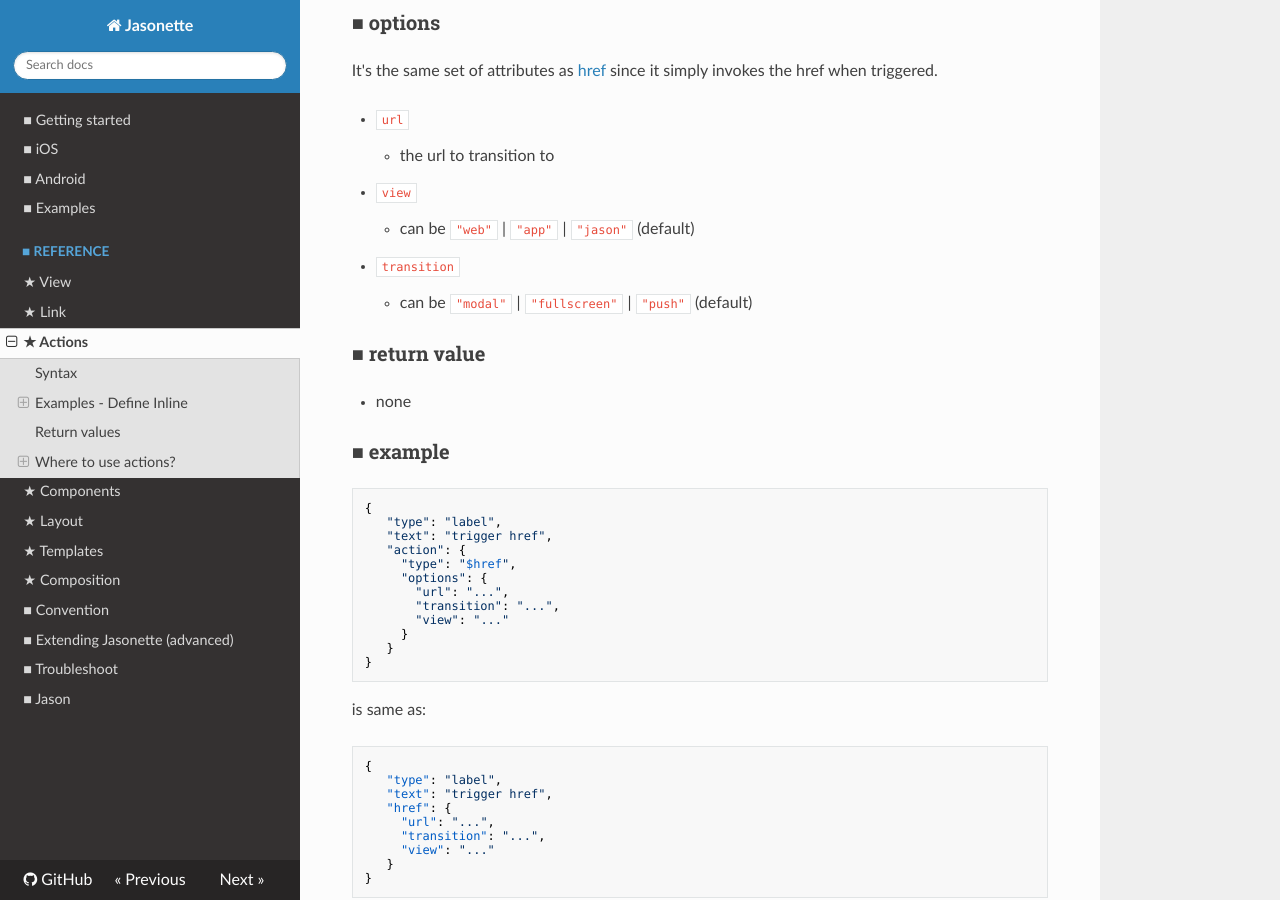
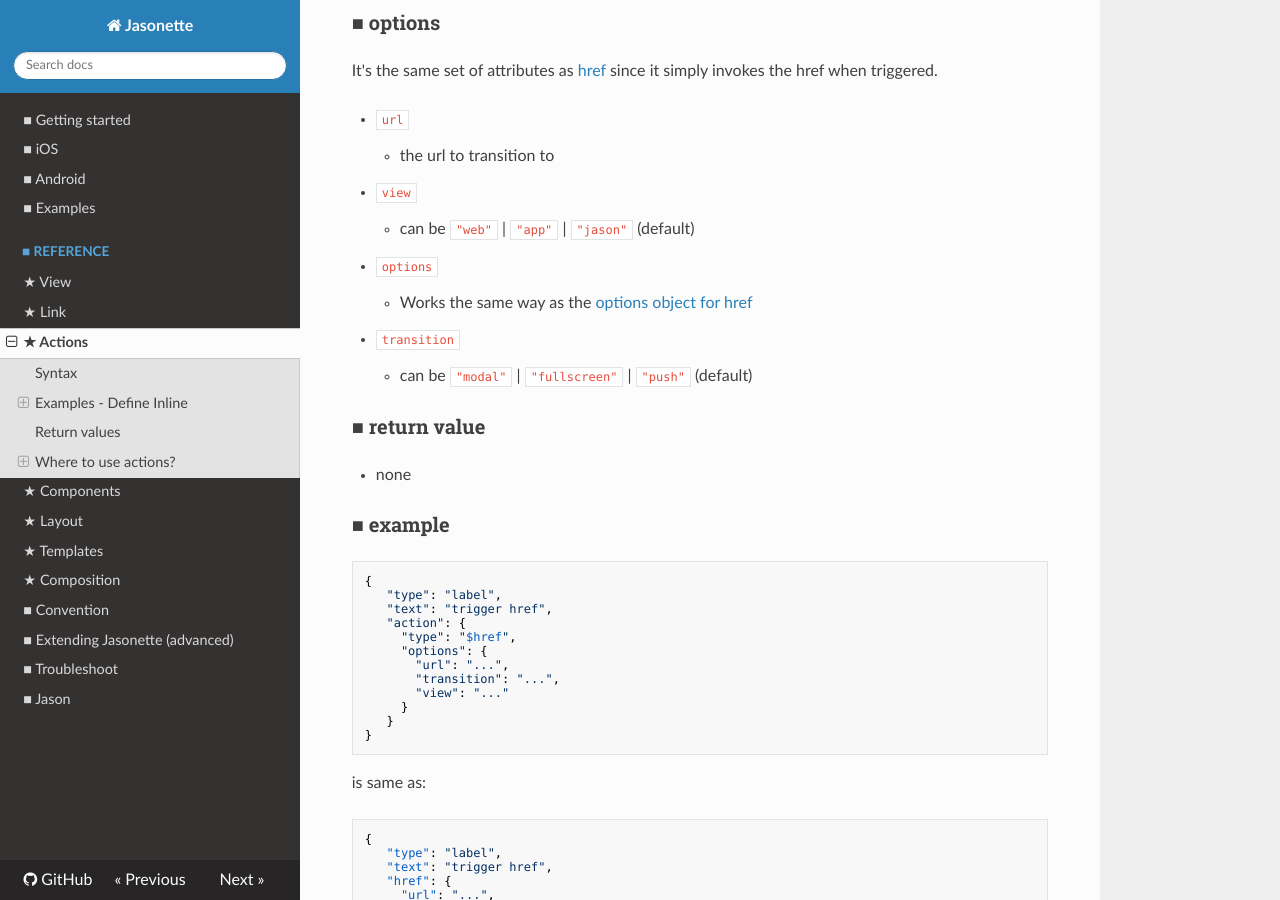
Before and after one commit to Jasonette/documentation, an MkDocs documentation site: the page built from docs/actions.md, in a window 1280 px wide and 900 px high, scrolled down 27808 px. Built offline with MkDocs 1.6.1, drawn with Linux system fonts in a browser that asks for light colours; nearby versions of some CDN libraries; old or Windows-style settings are respelled for this version of MkDocs.

Commit message:
added options for $href action

```diff
--- a/docs/actions.md
+++ b/docs/actions.md
@@ -1324,6 +1324,8 @@
     - the url to transition to
   - `view`
     - can be `"web"` | `"app"` | `"jason"` (default)
+  - `options`
+    - Works the same way as the [options object for href](http://docs.jasonette.com/href/#options)
   - `transition`
     - can be `"modal"` | `"fullscreen"` | `"push"` (default)
 
```
